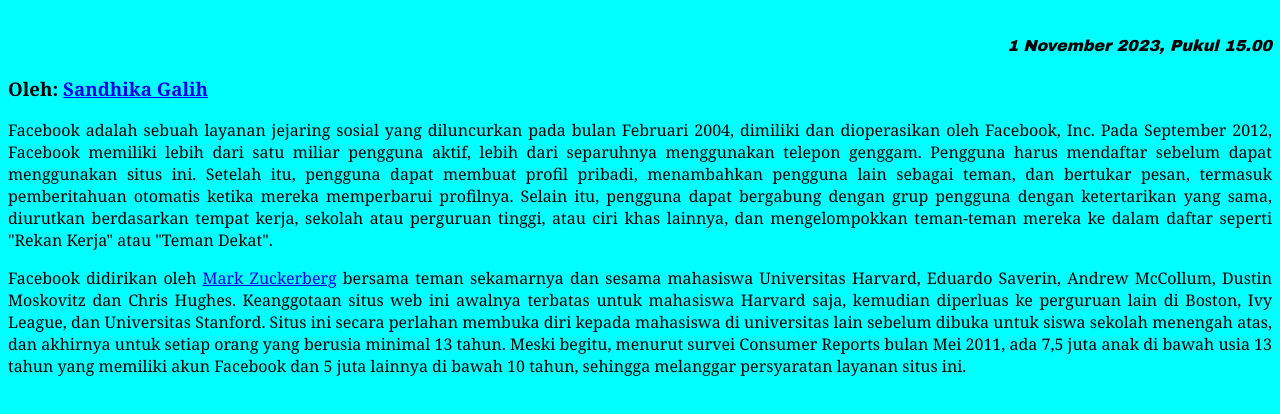
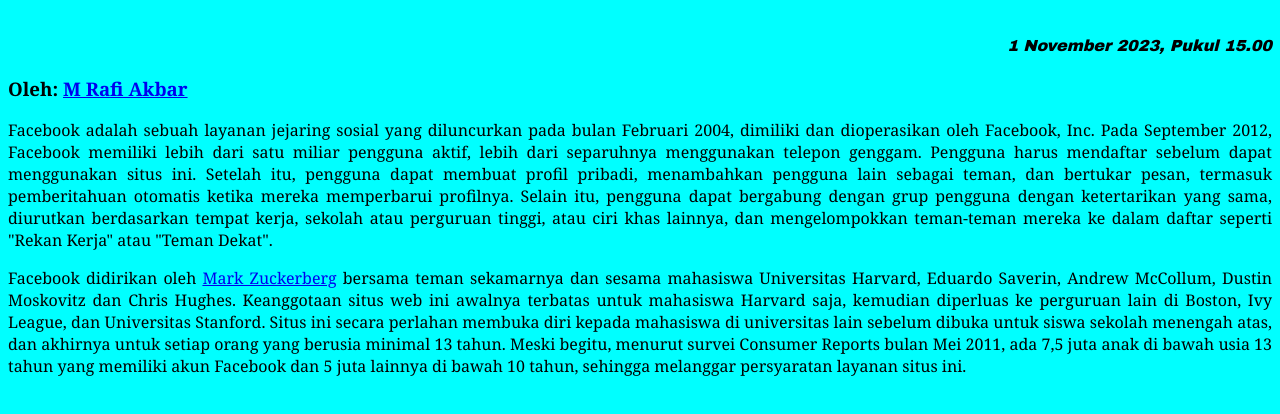
Before and after one commit to RZAFIK030707/ITW-2025_A_253040028, a plain HTML site: page Latihan/latihan 3/L3a253040028.html in a window 1280 px wide. Shown: the part 112-526 px from the top of the page. Drawn offline with Linux system fonts and the light colour scheme.

Commit message:
Update L3a253040028.html

```diff
--- a/Latihan/latihan 3/L3a253040028.html
+++ b/Latihan/latihan 3/L3a253040028.html
@@ -7,7 +7,7 @@
 <body>
     <h1>Facebook</h1>
     <h4>1 November 2023, Pukul 15.00</h4>
-    <h3>Oleh: <a href="http://instagram.com/sandhikagalih">Sandhika Galih</a></h3>
+    <h3>Oleh: <a href="https://www.instagram.com/rzafi_k">M Rafi Akbar</a></h3>
 
     <p>
         Facebook adalah sebuah layanan jejaring sosial yang diluncurkan pada bulan Februari 2004, dimiliki dan dioperasikan oleh Facebook, Inc. Pada September 2012, Facebook memiliki lebih dari satu miliar pengguna aktif, lebih dari separuhnya menggunakan telepon genggam. Pengguna harus mendaftar sebelum dapat menggunakan situs ini. Setelah itu, pengguna dapat membuat profil pribadi, menambahkan pengguna lain sebagai teman, dan bertukar pesan, termasuk pemberitahuan otomatis ketika mereka memperbarui profilnya. Selain itu, pengguna dapat bergabung dengan grup pengguna dengan ketertarikan yang sama, diurutkan berdasarkan tempat kerja, sekolah atau perguruan tinggi, atau ciri khas lainnya, dan mengelompokkan teman-teman mereka ke dalam daftar seperti "Rekan Kerja" atau "Teman Dekat".
```
